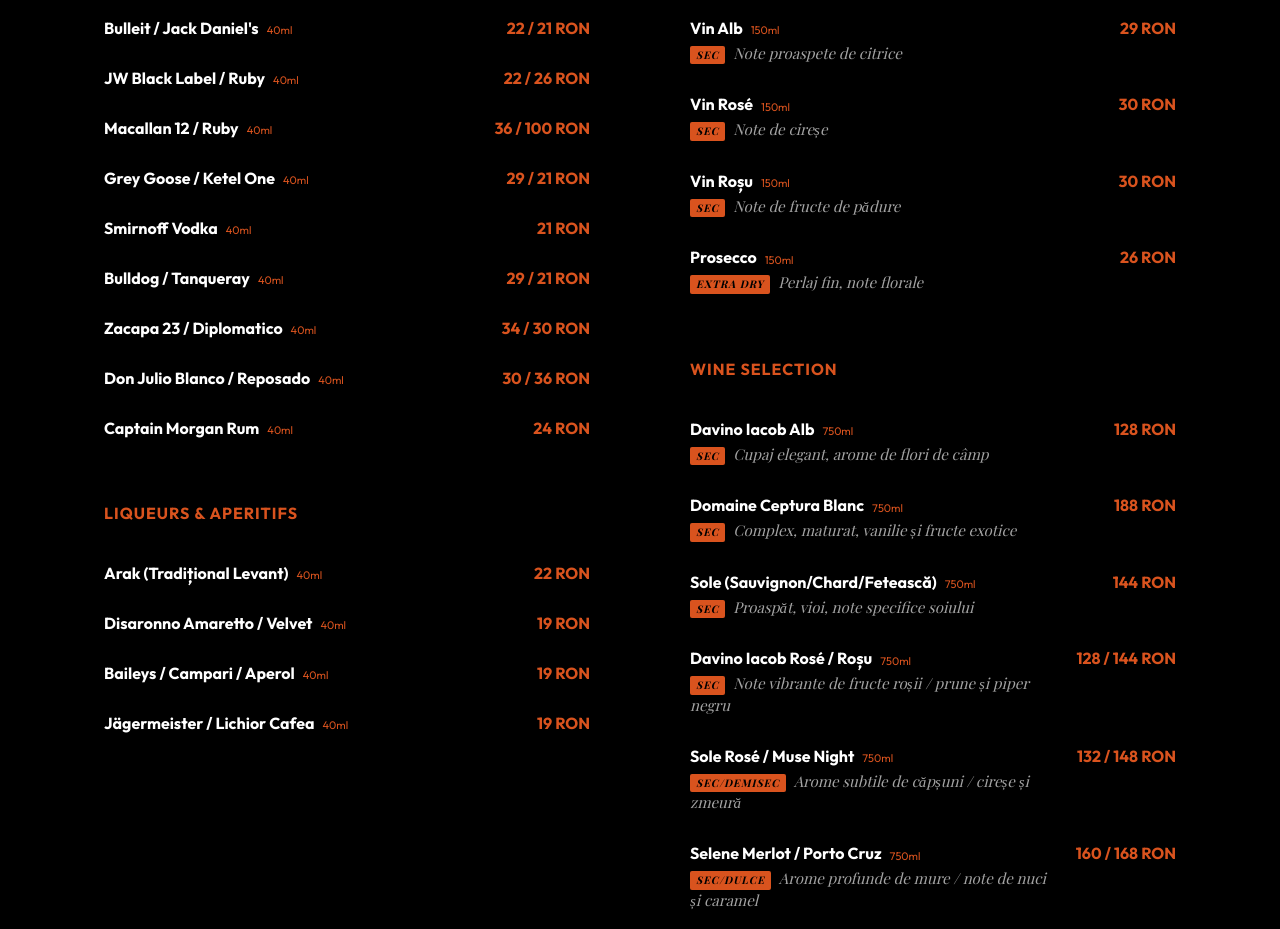
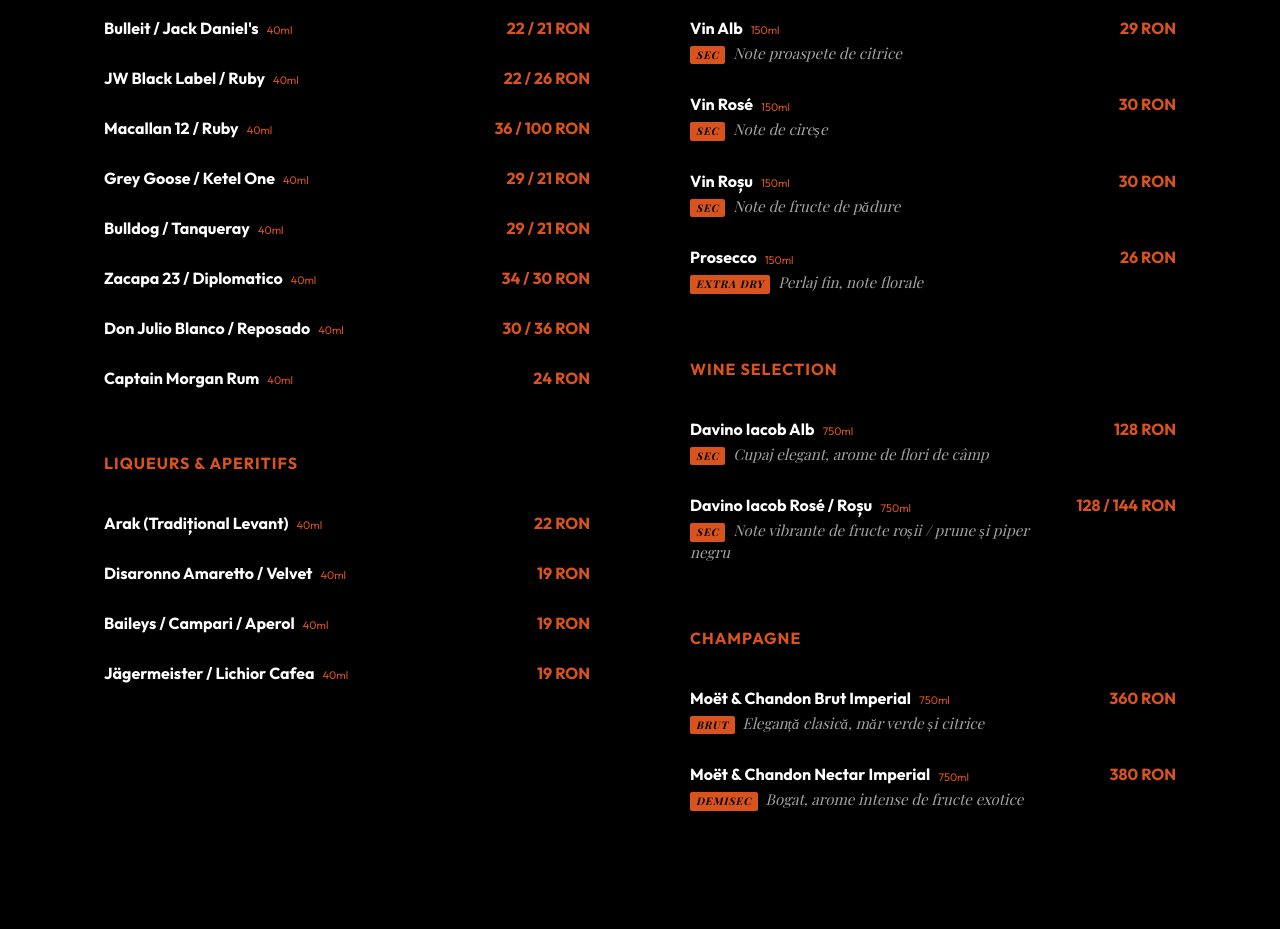
Before and after one commit to metinpatrascu-ops/flercafe-menu, a plain HTML site: page index.html in a window 1280 px wide. Shown: the part 5339-6268 px from the top of the page. Drawn offline with nearby package versions, Linux system fonts and the light colour scheme; a web font is replaced by a local one.

Commit message:
Remove vodka and wine items from index.html
Removed several vodka and wine entries from the menu.

```diff
--- a/index.html
+++ b/index.html
@@ -857,10 +857,6 @@
                             <td class="price">29 / 21 RON</td>
                         </tr>
                         <tr>
-                            <td><span class="item-name">Smirnoff Vodka</span><span class="ml">40ml</span></td>
-                            <td class="price">21 RON</td>
-                        </tr>
-                        <tr>
                             <td><span class="item-name">Bulldog / Tanqueray</span><span class="ml">40ml</span></td>
                             <td class="price">29 / 21 RON</td>
                         </tr>
@@ -943,38 +939,10 @@
                         </tr>
                         <tr>
                             <td>
-                                <span class="item-name">Domaine Ceptura Blanc</span><span class="ml">750ml</span>
-                                <span class="ingredients"><span class="sweetness">Sec</span>Complex, maturat, vanilie și fructe exotice</span>
-                            </td>
-                            <td class="price">188 RON</td>
-                        </tr>
-                        <tr>
-                            <td>
-                                <span class="item-name">Sole (Sauvignon/Chard/Fetească)</span><span class="ml">750ml</span>
-                                <span class="ingredients"><span class="sweetness">Sec</span>Proaspăt, vioi, note specifice soiului</span>
-                            </td>
-                            <td class="price">144 RON</td>
-                        </tr>
-                        <tr>
-                            <td>
                                 <span class="item-name">Davino Iacob Rosé / Roșu</span><span class="ml">750ml</span>
                                 <span class="ingredients"><span class="sweetness">Sec</span>Note vibrante de fructe roșii / prune și piper negru</span>
                             </td>
                             <td class="price">128 / 144 RON</td>
-                        </tr>
-                        <tr>
-                            <td>
-                                <span class="item-name">Sole Rosé / Muse Night</span><span class="ml">750ml</span>
-                                <span class="ingredients"><span class="sweetness">Sec/Demisec</span>Arome subtile de căpșuni / cireșe și zmeură</span>
-                            </td>
-                            <td class="price">132 / 148 RON</td>
-                        </tr>
-                        <tr>
-                            <td>
-                                <span class="item-name">Selene Merlot / Porto Cruz</span><span class="ml">750ml</span>
-                                <span class="ingredients"><span class="sweetness">Sec/Dulce</span>Arome profunde de mure / note de nuci și caramel</span>
-                            </td>
-                            <td class="price">160 / 168 RON</td>
                         </tr>
                     </table>
 
```
